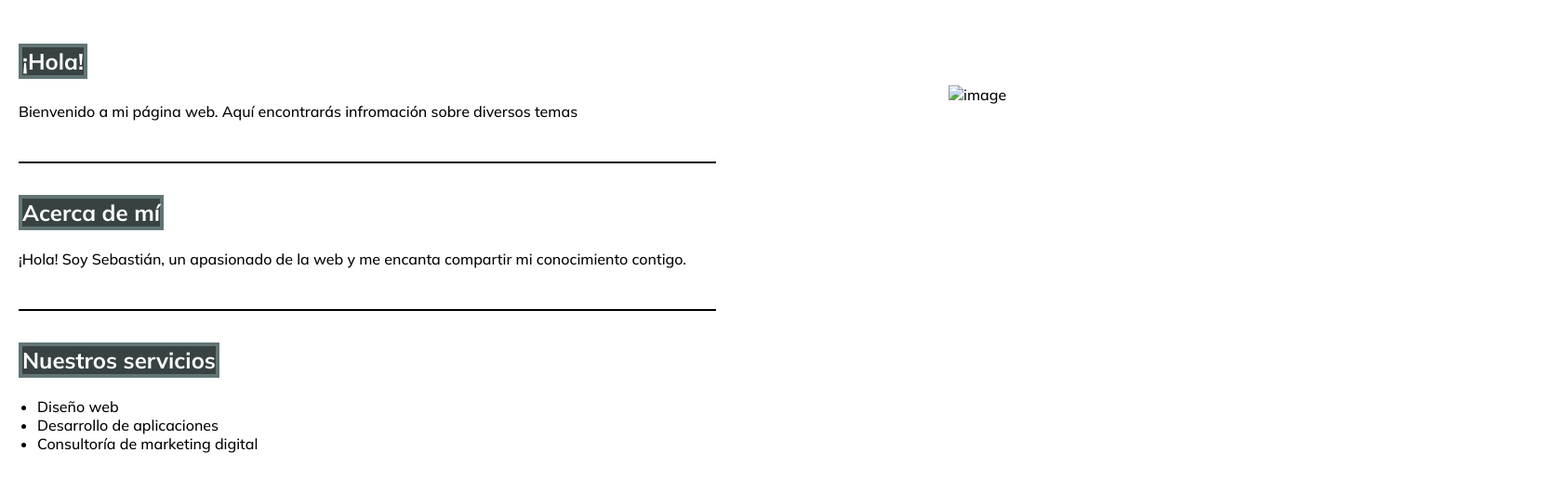
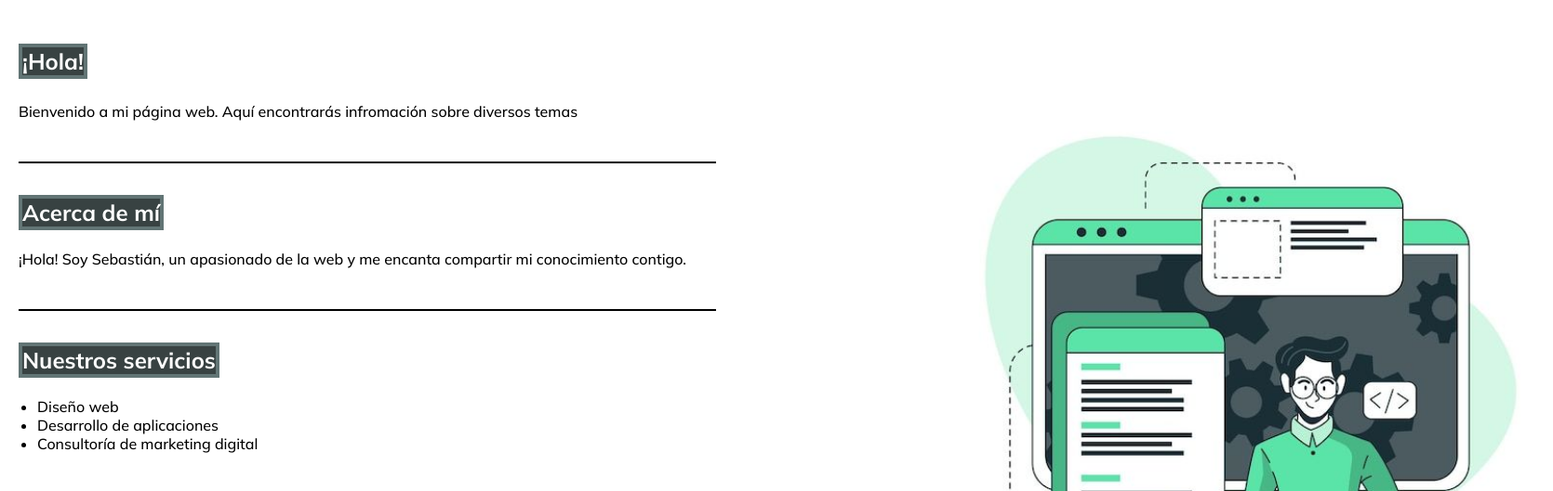
Before and after one commit to SebaBarbero0406/PrimerPaginaSeba, a plain HTML site: page index.html in a window 1280 px wide. Shown: the part 141-670 px from the top of the page at 93% size, 1670 px wide, since content can reach past the window. Drawn offline with Linux system fonts and the light colour scheme.

Commit message:
primer commit

```diff
--- a/index.html
+++ b/index.html
@@ -6,7 +6,7 @@
     <meta name="viewport" content="width=device-width, initial-scale=1.0">
     <title>Página Semántica</title>
     <link rel="stylesheet" href="style.css">
-    <link rel="icon" type="image/jpg" href="C:\Users\Sebastian Barbero\Downloads\Caped Joel (90s Venom Inspired) by capedjoel.jpg">
+    <link rel="icon" type="image/jpg" href="spidericon.jpg">
     <link rel="preconnect" href="https://fonts.googleapis.com">
     <link rel="preconnect" href="https://fonts.gstatic.com" crossorigin>
     <link href="https://fonts.googleapis.com/css2?family=Mulish:ital,wght@0,200..1000;1,200..1000&display=swap" rel="stylesheet">
@@ -29,7 +29,7 @@
         <section id="inicio">
             <h2>¡Hola!</h2>
             <div class="acom">
-                <img src="C:\Users\Sebastian Barbero\Downloads\imgdesarrollador.jpg" alt="image">
+                <img src="imgdesarrollador.jpg" alt="image">
             </div>
             <p>Bienvenido a mi página web. Aquí encontrarás infromación sobre diversos temas</p>
         </section>
```
Also changed, not shown: imgdesarrollador.jpg (added), spidericon.jpg (added).
